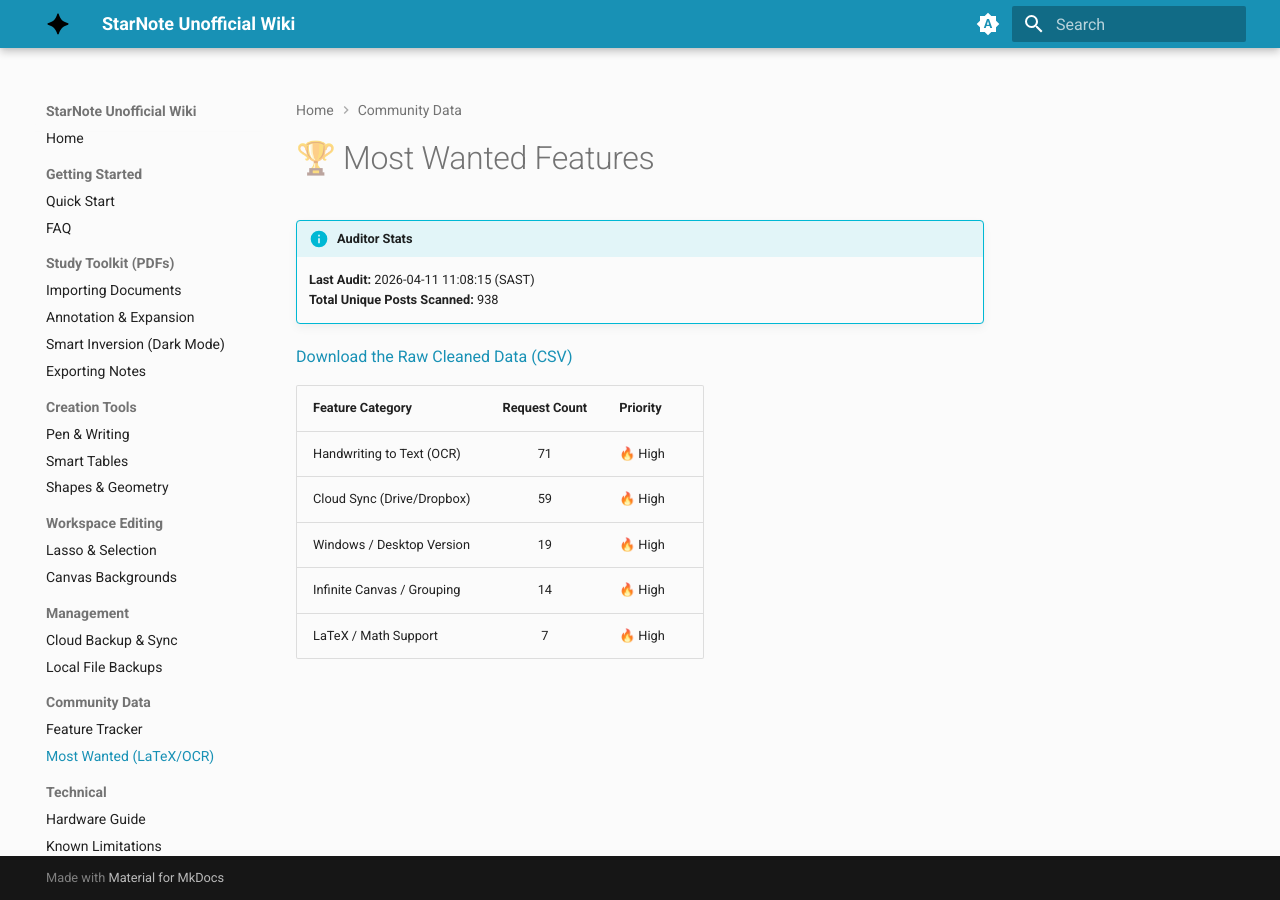
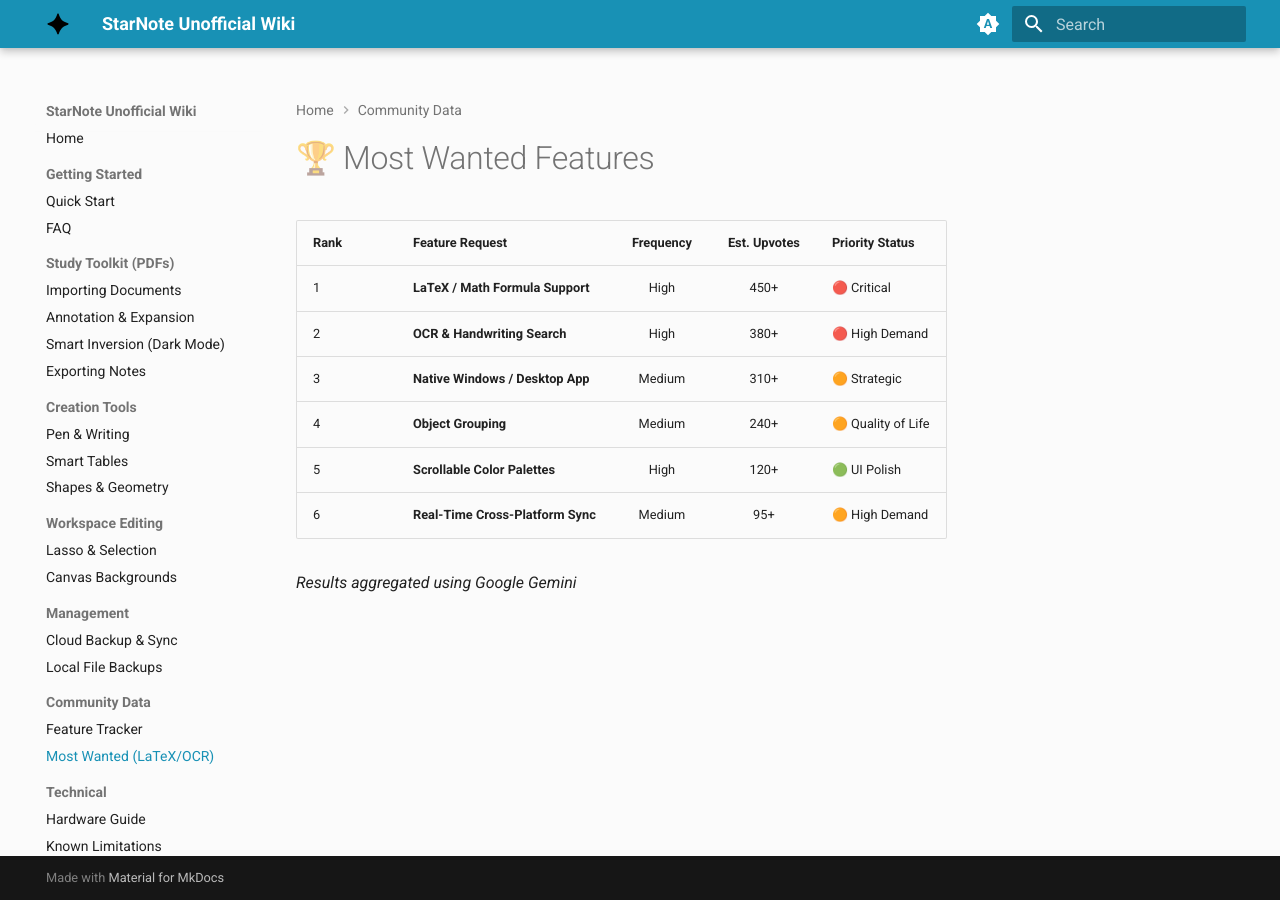
Before and after one commit to NakoTurtle/StarNote-Unofficial-Wiki, an MkDocs documentation site: the page built from docs/most_wanted.md, in a window 1280 px wide. Built offline with MkDocs 1.6.1 and Material for MkDocs 9.7.7, drawn with Linux system fonts in a browser that asks for light colours.

Commit message:
Update most_wanted.md

```diff
--- a/docs/most_wanted.md
+++ b/docs/most_wanted.md
@@ -1,15 +1,12 @@
 # 🏆 Most Wanted Features
 
-!!! info "Auditor Stats"
-    **Last Audit:** 2026-04-11 11:08:15 (SAST)
-    **Total Unique Posts Scanned:** 938
+| Rank | Feature Request | Frequency | Est. Upvotes | Priority Status |
+| :--- | :--- | :---: | :---: | :--- |
+| 1 | **LaTeX / Math Formula Support** | High | 450+ | 🔴 Critical |
+| 2 | **OCR & Handwriting Search** | High | 380+ | 🔴 High Demand |
+| 3 | **Native Windows / Desktop App** | Medium | 310+ | 🟠 Strategic |
+| 4 | **Object Grouping** | Medium | 240+ | 🟠 Quality of Life |
+| 5 | **Scrollable Color Palettes** | High | 120+ | 🟢 UI Polish |
+| 6 | **Real-Time Cross-Platform Sync** | Medium | 95+ | 🟠 High Demand |
 
-[Download the Raw Cleaned Data (CSV)](https://github.com/NakoTurtle/StarNote-Unofficial-Wiki/blob/main/data/cleaned_feature_data.csv)
-
-| Feature Category | Request Count | Priority |
-| :--- | :---: | :--- |
-| Handwriting to Text (OCR) | 71 | 🔥 High |
-| Cloud Sync (Drive/Dropbox) | 59 | 🔥 High |
-| Windows / Desktop Version | 19 | 🔥 High |
-| Infinite Canvas / Grouping | 14 | 🔥 High |
-| LaTeX / Math Support | 7 | 🔥 High |
+*Results aggregated using Google Gemini*
```
